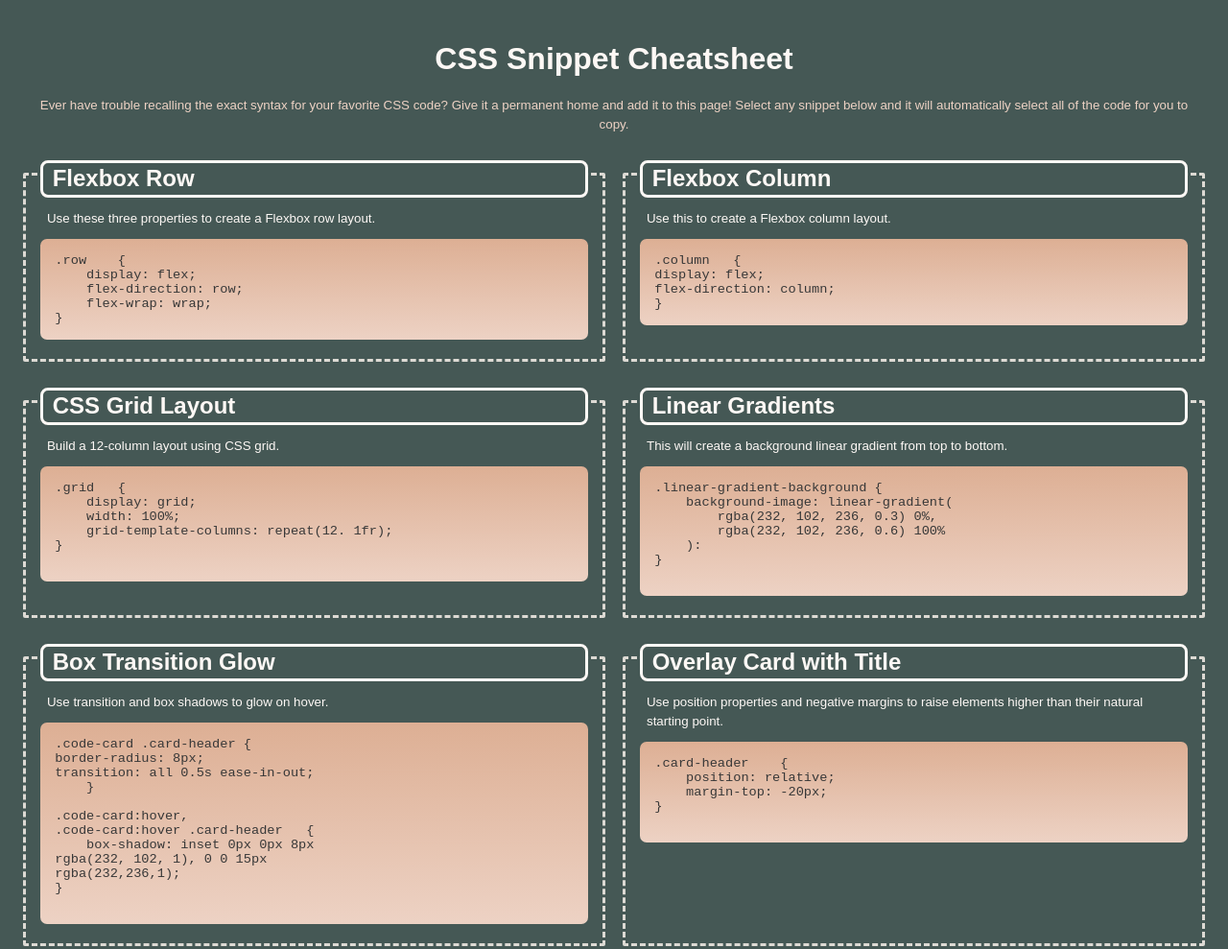
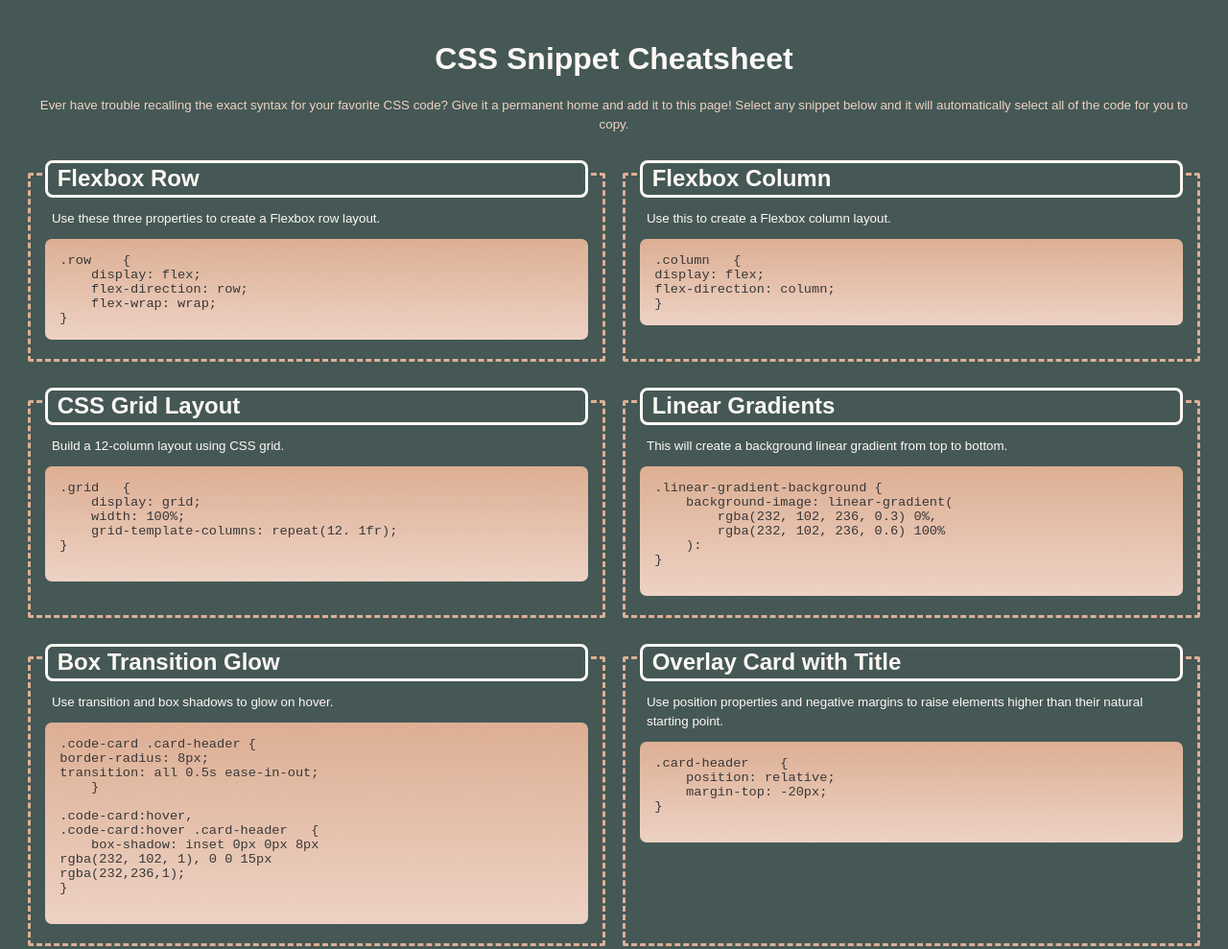
Before and after one commit to bleufox/Mini_Project2, a plain HTML site: page index.html in a window 1280 px wide. Shown: the whole page at 96% size. Drawn offline with Linux system fonts and the light colour scheme.

Commit message:
In class mini project #2

```diff
--- a/css/style.css
+++ b/css/style.css
@@ -5,7 +5,6 @@
 
 body    {
     font-family:Arial, Helvetica, sans-serif;
-    margin:0;
 }
 
 html    {
@@ -29,11 +28,11 @@ h2  {
     border-color: #FDF8F5;
     border-radius: 5px;
     padding: 2pt 7pt;
-    color: #fdf8f5;
+    color: #FDF8F5;
 }
 
 p   {
-    color: #fdf8f5;
+    color: #FDF8F5;
     font-size: 10pt;
     padding: 5pt;
     line-height: 15pt;
@@ -56,7 +55,7 @@ pre {
 .snippet {
     background-color: #455855;
     border-style: dashed;
-    border-color: #dddad4;
+    border-color: #DDAF94;
     border-radius: 2px;
     padding: 10px;
     margin: 15pt 7pt;
--- a/css/style1.css
+++ /dev/null
@@ -1,94 +0,0 @@
-*   {
-    box-sizing: border-box;
-    margin:5px;
-}
-
-body    {
-    font-family:Arial, Helvetica, sans-serif;
-    margin:0;
-}
-
-html    {
-    background-color: #a3bcb6;
-    font-family:arial;
-}
-
-header  {
-    color: #FDF8F5;
-    padding-top: 25pt;
-    text-align: center;
-    font-size: 24pt;
-    font-weight: 550;
-}
-
-h2  {
-    align-items: center;
-    margin-top: -20pt;
-    background-color: #a3bcb6;
-    border-style: solid;
-    border-color: #FDF8F5;
-    border-radius: 5px;
-    padding: 2pt 7pt;
-    color: #fdf8f5;
-}
-
-p   {
-    color: #fdf8f5;
-    font-size: 10pt;
-    margin: 5px;
-}
-
-.cards  {
-    flex: 4;
-    margin:20pt;
-    display: flex;
-    flex-wrap: wrap;
-  }
-
-
-.snippet {
-    background-color: #a3bcb6;
-    border-style: dashed;
-    border-color: white;
-    border-width: 2px;
-    border-radius: 2px;
-    padding: 10px;
-    margin: 12pt 7pt;
-    flex: 1 1 300px;
-  }
-
-.darkerfont  {
-    color: #FDF8F5;
-    padding: 35px;
-    text-align: center;
-}
-
-.snippet pre    {
-    color: #383838;
-    border-radius: 7px;
-    padding: 20px 15px;
-    font-size: 105%;
-    background: linear-gradient(180deg, #ddaf94, #e8cebf);
-    white-space: pre-wrap;
-    user-select: all;
-
-}
-
-.snippet h2 {
-    border-radius: 8px;
-    transition: all ease-in-out;
-        }
-
-.snippet:hover,
-.snippet:hover h2  {
-    box-shadow: inset 0px 0px 8px
-    #ddaf94, 0 0 15px
-    #FDF8F5;
-    }
-
-  @media screen and (max-width: 768px) {
-    main,
-    nav {
-      flex-direction: column;
-    }
-  }
```
